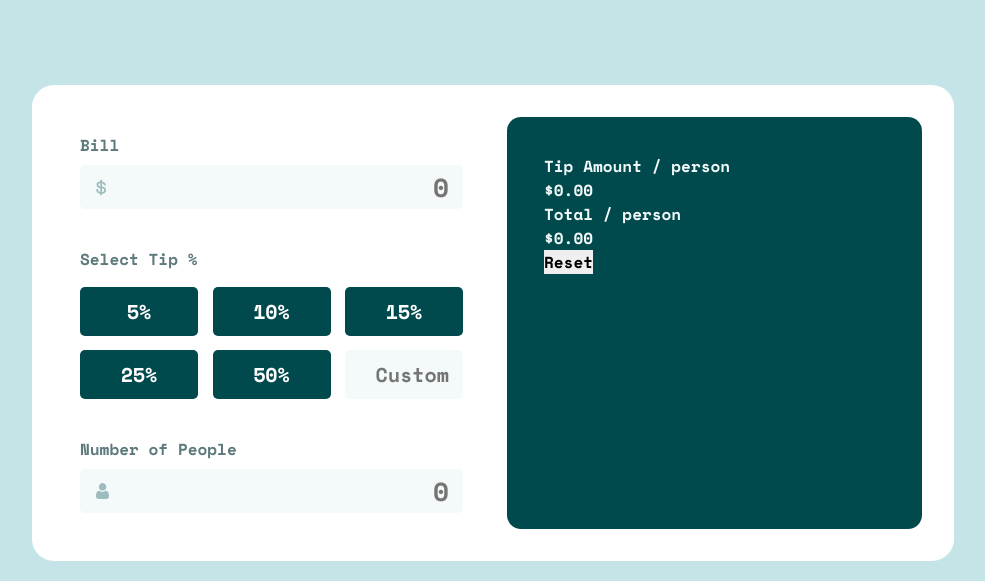
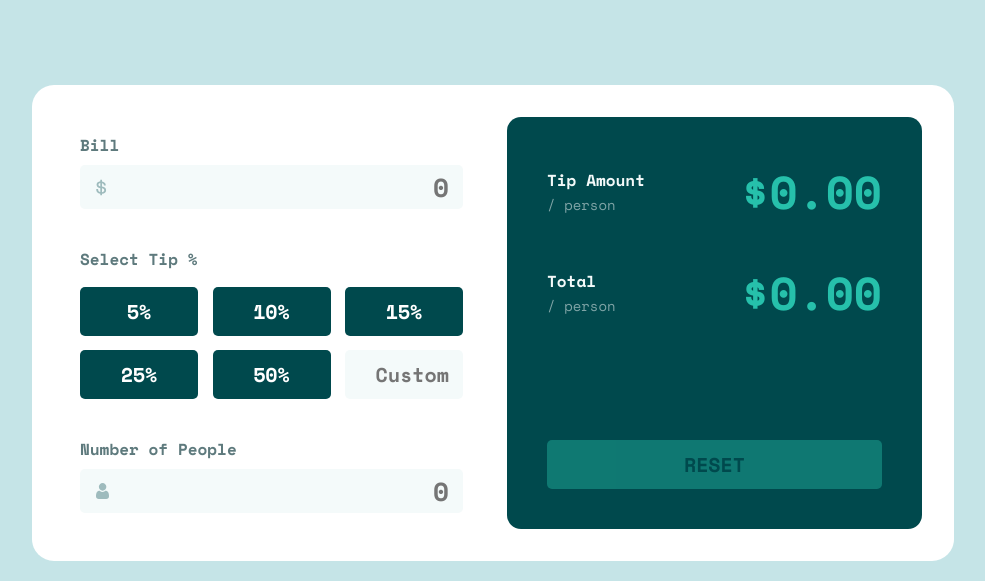
Before and after one commit to VeraEnders/tip-calculator-app, a website: page index.html in a window 1280 px wide. Shown: the part 219-800 px from the top of the page, without its empty margins (147-1132 px from the left). Drawn offline with nearby package versions, Linux system fonts and the light colour scheme.

Commit message:
add style to displays

```diff
--- a/index.html
+++ b/index.html
@@ -61,16 +61,18 @@
           <input class="input input__people" type="number" placeholder="0" min="1">
         </div>
       </section>
-      <section class="calculator__display">
-        <div class="display__tip">
-          <h4>Tip Amount <span>/ person</span></h4>
-          <p>$0.00</p>
+      <section class="calculator__displays">
+        <div>
+          <div class="display">
+            <h4 class="display__title">Tip Amount<br><span>/ person</span></h4>
+            <p class="display__amount">$0.00</p>
+          </div>
+          <div class="display">
+            <h4 class="display__title">Total<br><span>/ person</span></h4>
+            <p class="display__amount">$0.00</p>
+          </div>
         </div>
-        <div class="display__total">
-          <h4>Total <span>/ person</span></h4>
-          <p>$0.00</p>
-        </div>
-        <button>Reset</button>
+        <button class="calculator__displays__btn" disabled>Reset</button>
       </section>
     </div>
   </div>
--- a/styles/components/_calculator.scss
+++ b/styles/components/_calculator.scss
@@ -1,21 +1,24 @@
 @use "../abstracts" as *;
 
 .calculator {
-  padding: rem(32);
+  padding: rem(32) rem(24);
   max-width: rem(922);
   background-color: clr(neutral, white);
-  border-radius: rem(22);
+  border-radius: rem(22) rem(22) 0 0;
   font-weight: $fw-700;
   display: grid;
   grid-template-columns: 1fr;
-  row-gap: rem(32);
+  row-gap: rem(36);
 
   @include md {
     grid-template-columns: repeat(2, 1fr);
     column-gap: rem(28);
+    padding: rem(32);
+    border-radius: rem(22);
   }
 
   &__inputs {
+    padding-inline: rem(8);
     color: clr(clr-cyan, dark-grayish-1);
 
     @include md {
@@ -23,14 +26,42 @@
     }
   }
 
-  &__display {
-    padding: rem(24);
+  &__displays {
+    display: flex;
+    justify-content: space-between;
+    flex-direction: column;
+    padding: rem(28) rem(24) rem(22);
     background-color: clr(clr-cyan, very-dark);
     color: clr(clr-cyan, light-grayish-2);
     border-radius: rem(14);
 
     @include lg {
-      padding: rem(37);
+      padding: rem(40);
+    }
+
+    &__btn {
+      width: 100%;
+      margin-top: rem(12);
+      padding-block: rem(10);
+      background-color: clr(clr-cyan, strong);
+      color: clr(clr-cyan, very-dark);
+      text-transform: uppercase;
+      font-size: rem(20);
+      border-radius: 5px;
+      cursor: pointer;
+
+      &:hover {
+        background-color: clr(clr-cyan, light-strong);
+      }
+
+      &:disabled {
+        cursor: auto;
+        opacity: 0.4;
+
+        &:hover {
+          background-color: clr(clr-cyan, strong);
+        }
+      }
     }
   }
 }
--- /dev/null
+++ b/styles/components/_display.scss
@@ -0,0 +1,34 @@
+@use "../abstracts" as *;
+
+.display {
+  display: flex;
+  align-items: center;
+  justify-content: space-between;
+  margin-block: rem(16);
+
+  @include lg {
+    margin-block: 0;
+
+    &:nth-of-type(2) {
+      margin-top: rem(32);
+    }
+  }
+
+  &__title {
+    span {
+      font-size: rem(14);
+      font-weight: 400;
+      color: clr(neutral, white);
+      opacity: 0.5;
+    }
+  }
+
+  &__amount {
+    font-size: rem(32);
+    color: clr(clr-cyan, strong);
+
+    @include lg {
+      font-size: rem(46);
+    }
+  }
+}
--- a/styles/components/_index.scss
+++ b/styles/components/_index.scss
@@ -2,3 +2,4 @@
 @forward "calculator";
 @forward "input";
 @forward "tip";
+@forward "display";
--- a/styles/components/_tip.scss
+++ b/styles/components/_tip.scss
@@ -1,8 +1,7 @@
 @use "../abstracts" as *;
 
 .tip {
-  margin-top: rem(32);
-  margin-bottom: rem(26);
+  margin-block: rem(32);
 
   @include md {
     margin-block: rem(38);
```
Also changed, not shown: style.css, 1 other file.
